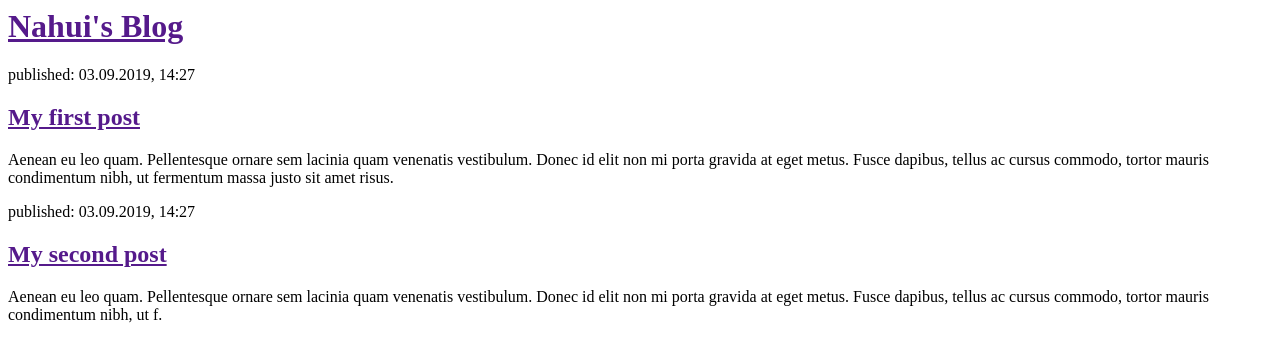
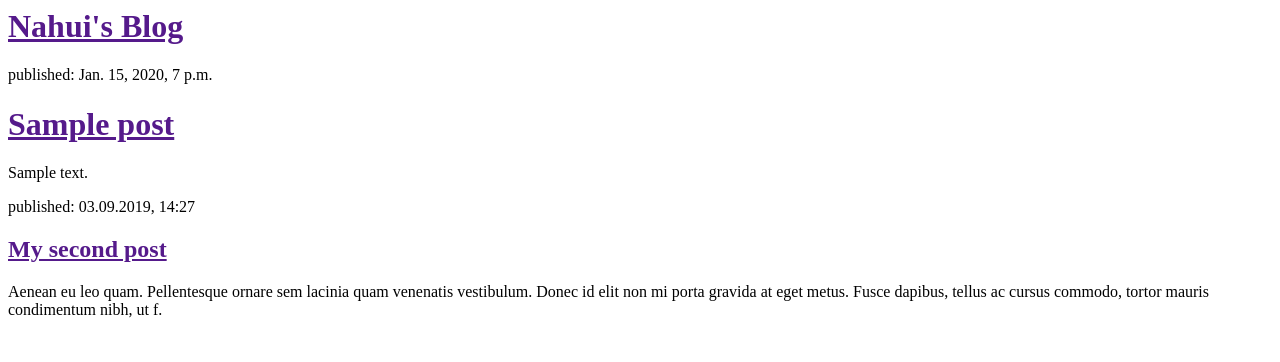
Before and after one commit to hg03200/my-first-blog, a Django app: template blog/templates/blog/post_list.html in a window 1280 px wide. Shown: the top 362 px of the page. Run offline with Django 3.2, Linux system fonts and the light colour scheme; the template is opened without the code that fills it: values that come from a table or form of the project are taken from there, others are empty; tables that the repository leaves empty hold one stand-in row (values such as "Sample post").

Commit message:
Modified templates to display posts from database.

```diff
--- a/blog/templates/blog/post_list.html
+++ b/blog/templates/blog/post_list.html
@@ -8,9 +8,13 @@
         </div>
 
         <div>
-            <p>published: 03.09.2019, 14:27</p>
-            <h2><a href="">My first post</a></h2>
-            <p>Aenean eu leo quam. Pellentesque ornare sem lacinia quam venenatis vestibulum. Donec id elit non mi porta gravida at eget metus. Fusce dapibus, tellus ac cursus commodo, tortor mauris condimentum nibh, ut fermentum massa justo sit amet risus.</p>
+          {% for post in posts %}
+            <div>
+              <p>published: {{post.published_date}}</p>
+              <h1><a href="">{{post.title}}</a></h1>
+              <p>{{post.text|linebreaksbr}}</p>
+            </div>
+          {% endfor %}
         </div>
 
         <div>
```
Also changed, not shown: blog/views.py (+6 -1 lines).
